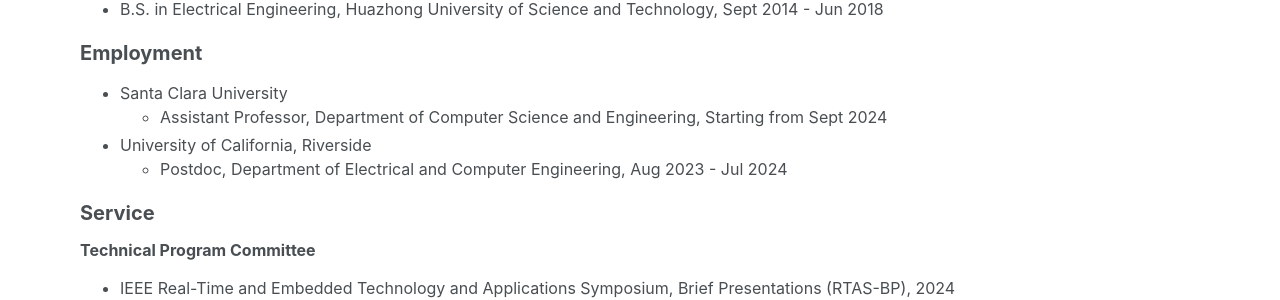
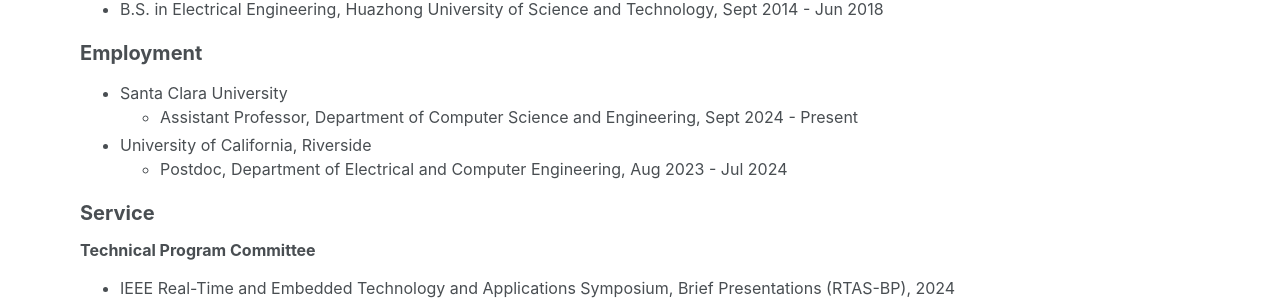
Before and after one commit to yidiwang21/yidiwang21.github.io, a Jekyll site: the page built from _pages/cv.md, in a window 1280 px wide and 1217 px high. Shown: the part 325-625 px from the top of the window. Built offline with Jekyll 4.4.1, drawn with Linux system fonts in a browser that asks for light colours.

Commit message:
minor change

```diff
--- a/_pages/cv.md
+++ b/_pages/cv.md
@@ -20,7 +20,7 @@ redirect_from:
 
 ## Employment
 * Santa Clara University
-  * Assistant Professor, Department of Computer Science and Engineering, Starting from Sept 2024
+  * Assistant Professor, Department of Computer Science and Engineering, Sept 2024 - Present
 * University of California, Riverside
   * Postdoc, Department of Electrical and Computer Engineering, Aug 2023 - Jul 2024
 
```
Also changed, not shown: _pages/about.md (+4 -2 lines).
